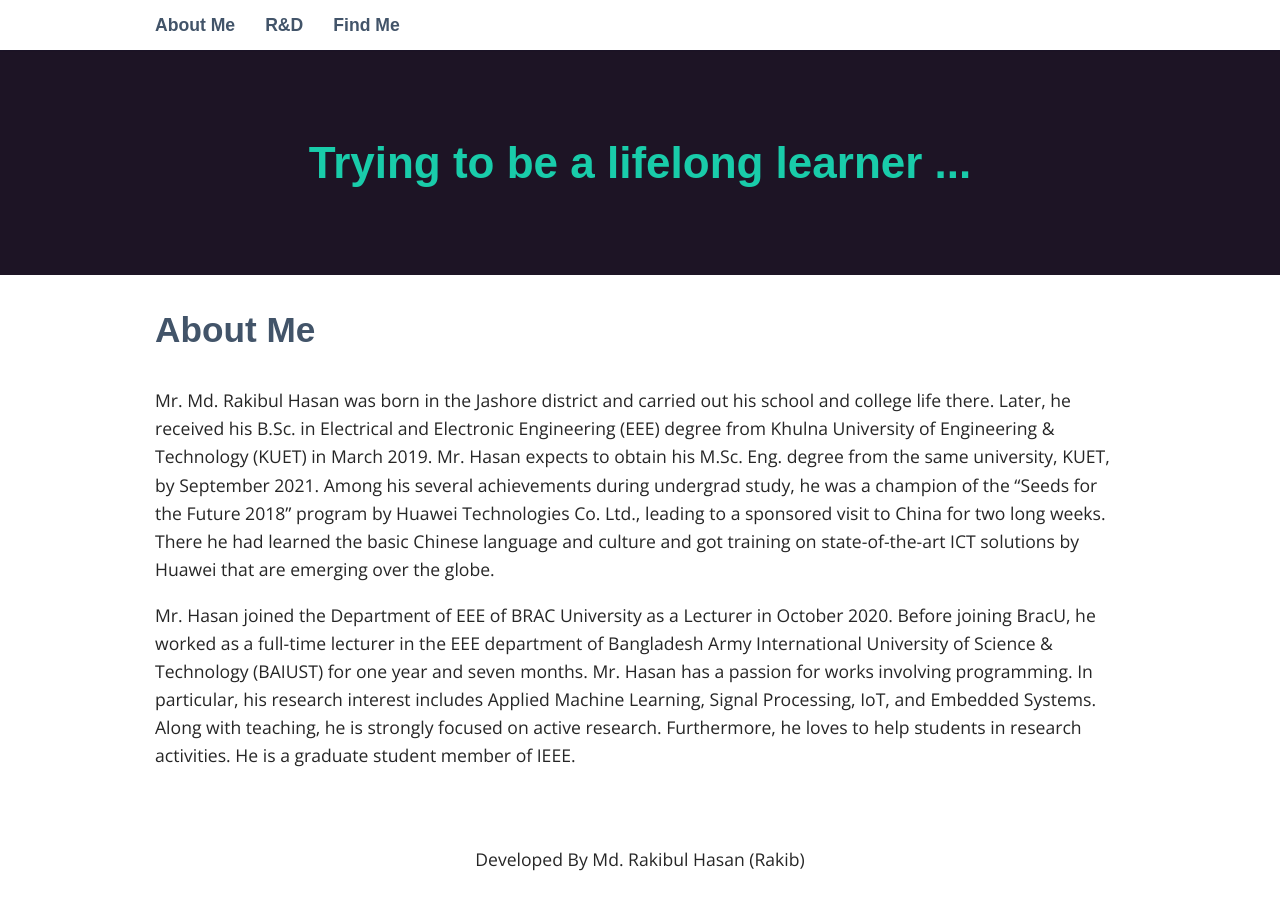
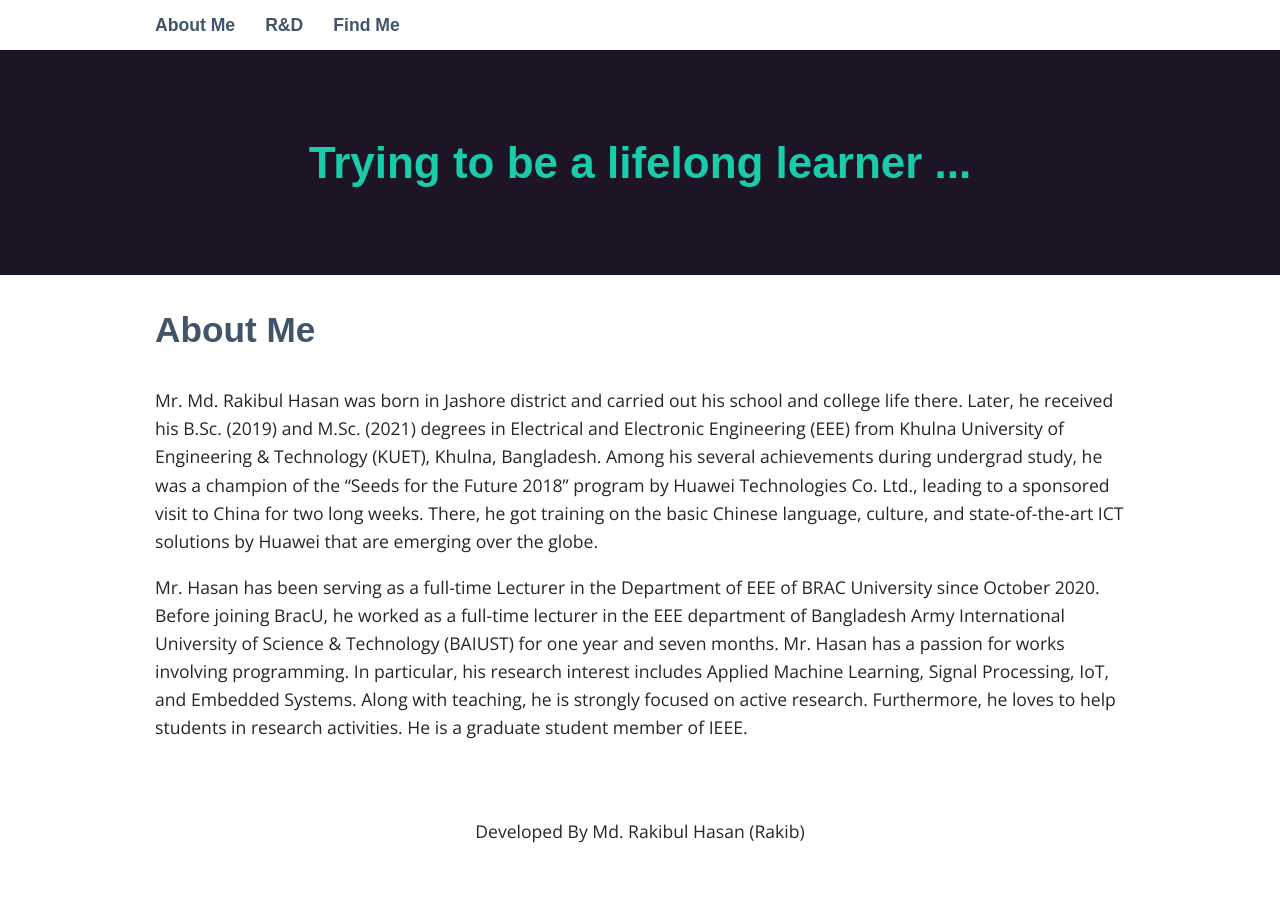
Before and after one commit to hasan-rakibul/hasan-rakibul.github.io, a Jekyll site: the page built from _pages/01_about_me.md, in a window 1280 px wide and 900 px high. Built offline with Jekyll 4.4.1, drawn with Linux system fonts in a browser that asks for light colours; some web fonts are replaced.

Commit message:
added MSc graduation

```diff
--- a/_pages/01_about_me.md
+++ b/_pages/01_about_me.md
@@ -4,6 +4,6 @@ title: About Me
 permalink: /about_me/
 ---
 
-Mr. Md. Rakibul Hasan was born in the Jashore district and carried out his school and college life there. Later, he received his B.Sc. in Electrical and Electronic Engineering (EEE) degree from Khulna University of Engineering & Technology (KUET) in March 2019. Mr. Hasan expects to obtain his M.Sc. Eng. degree from the same university, KUET, by September 2021. Among his several achievements during undergrad study, he was a champion of the "Seeds for the Future 2018" program by Huawei Technologies Co. Ltd., leading to a sponsored visit to China for two long weeks. There he had learned the basic Chinese language and culture and got training on state-of-the-art ICT solutions by Huawei that are emerging over the globe.
+Mr. Md. Rakibul Hasan was born in Jashore district and carried out his school and college life there. Later, he received his B.Sc. (2019) and M.Sc. (2021) degrees in Electrical and Electronic Engineering (EEE) from Khulna University of Engineering & Technology (KUET), Khulna, Bangladesh. Among his several achievements during undergrad study, he was a champion of the "Seeds for the Future 2018" program by Huawei Technologies Co. Ltd., leading to a sponsored visit to China for two long weeks. There, he got training on the basic Chinese language, culture, and state-of-the-art ICT solutions by Huawei that are emerging over the globe.
 
-Mr. Hasan joined the Department of EEE of BRAC University as a Lecturer in October 2020. Before joining BracU, he worked as a full-time lecturer in the EEE department of Bangladesh Army International University of Science & Technology (BAIUST) for one year and seven months. Mr. Hasan has a passion for works involving programming. In particular, his research interest includes Applied Machine Learning, Signal Processing, IoT, and Embedded Systems. Along with teaching, he is strongly focused on active research. Furthermore, he loves to help students in research activities. He is a graduate student member of IEEE.
+Mr. Hasan has been serving as a full-time Lecturer in the Department of EEE of BRAC University since October 2020. Before joining BracU, he worked as a full-time lecturer in the EEE department of Bangladesh Army International University of Science & Technology (BAIUST) for one year and seven months. Mr. Hasan has a passion for works involving programming. In particular, his research interest includes Applied Machine Learning, Signal Processing, IoT, and Embedded Systems. Along with teaching, he is strongly focused on active research. Furthermore, he loves to help students in research activities. He is a graduate student member of IEEE.
```
